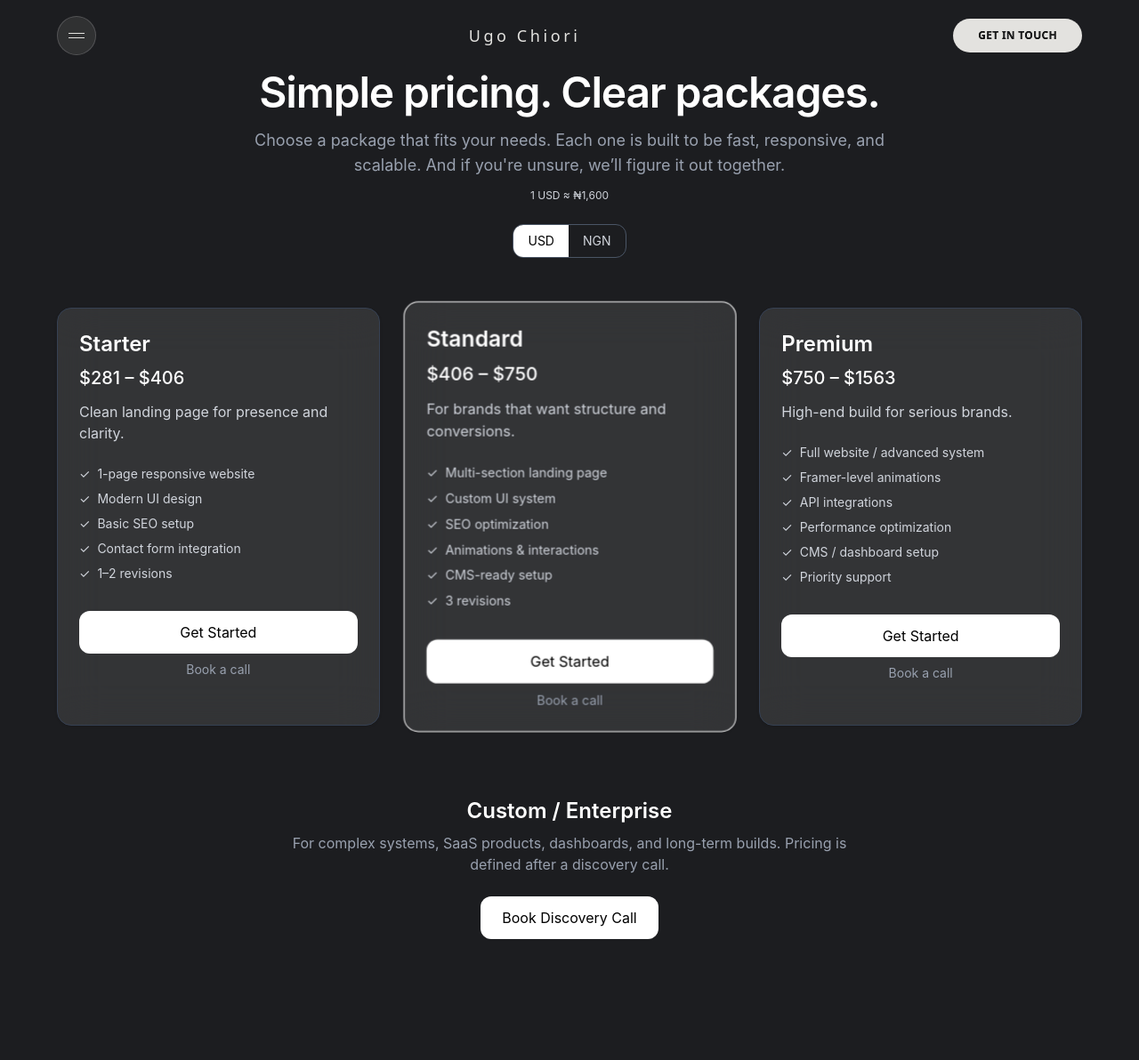
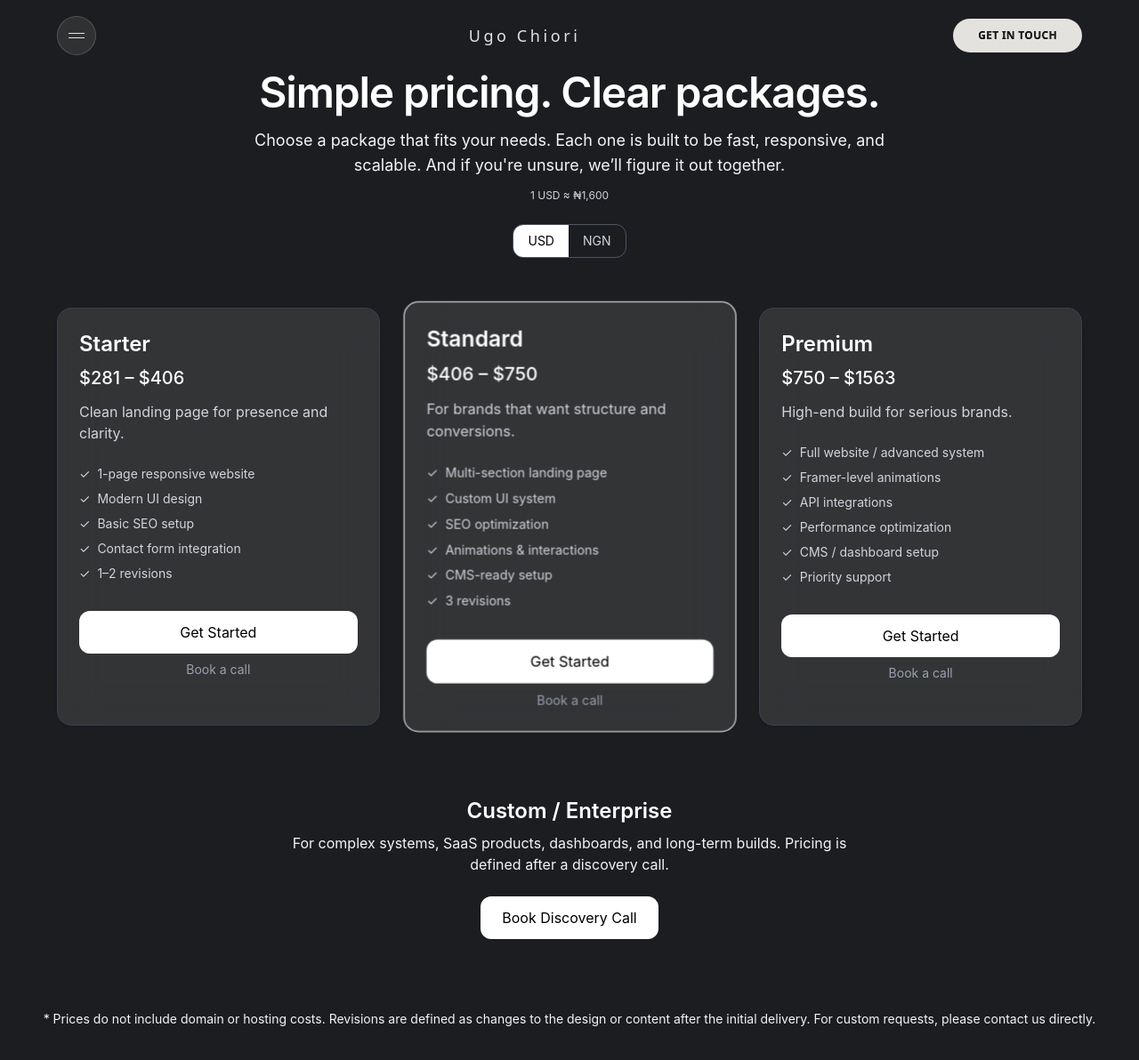
Before and after one commit to UgoChiori/ugo-chiori, a React (Vite) app: page /prices in a window 1280 px wide. Shown: the top 1192 px of the page at 89% size. Before the commit the page ends 1136 px from the top, so only its background shows below. Built offline with nearby package versions, Linux system fonts and the light colour scheme; no server answers.

Commit message:
more info added to pricing

```diff
--- a/src/components/Footer.tsx
+++ b/src/components/Footer.tsx
@@ -8,8 +8,7 @@ import { ScrollTrigger } from "gsap/ScrollTrigger";
 gsap.registerPlugin(ScrollTrigger);
 
 const SOCIAL_LINKS = [
-  // { label: "Instagram", href: "https://www.instagram.com/cofffeeee_lover/" },
-  // { label: "Threads", href: "https://www.threads.com/@cofffeeee_lover" },
+  // { label: "GitHub", href: "https://github.com/UgoChiori" },
   { label: "LinkedIn", href: "https://www.linkedin.com/in/ugo-chiori-b53439309/" },
 ];
 
--- a/src/components/Hero.tsx
+++ b/src/components/Hero.tsx
@@ -1,4 +1,4 @@
-import React, { useRef } from "react";
+import React, { useRef} from "react";
 import gsap from "gsap";
 import { ScrollTrigger } from "gsap/ScrollTrigger";
 import { useGSAP } from "@gsap/react";
@@ -6,6 +6,7 @@ import { useGSAP } from "@gsap/react";
 gsap.registerPlugin(ScrollTrigger);
 
 const Hero: React.FC = () => {
+  // const [lang, setLang] = useState<'en' | 'fr'>('en');
   const container = useRef<HTMLDivElement>(null);
   const firstText = useRef<HTMLHeadingElement>(null);
   const secondText = useRef<HTMLHeadingElement>(null);
--- a/src/components/Pricing.tsx
+++ b/src/components/Pricing.tsx
@@ -77,7 +77,7 @@ export default function Pricing() {
           Simple pricing. Clear packages.
         </h1>
 
-        <p className="text-gray-400 mt-4 text-lg">
+        <p className="text-gray-100 mt-4 text-lg">
           Choose a package that fits your needs. Each one is built to be fast,
           responsive, and scalable. And if you're unsure, we’ll figure it out together.
         </p>
@@ -174,7 +174,7 @@ export default function Pricing() {
       <div className="text-center mt-20 max-w-2xl mx-auto">
         <h2 className="text-2xl font-semibold">Custom / Enterprise</h2>
 
-        <p className="text-gray-400 mt-2">
+        <p className="text-gray-100 mt-2">
           For complex systems, SaaS products, dashboards, and long-term builds.
           Pricing is defined after a discovery call.
         </p>
@@ -186,6 +186,9 @@ export default function Pricing() {
           Book Discovery Call
         </button>
       </div>
+         <div className="text-center mt-20 text-gray-100 text-sm">
+        * Prices do not include domain or hosting costs. Revisions are defined as changes to the design or content after the initial delivery. For custom requests, please contact us directly.
+      </div>
     </div>
   );
 }
```
